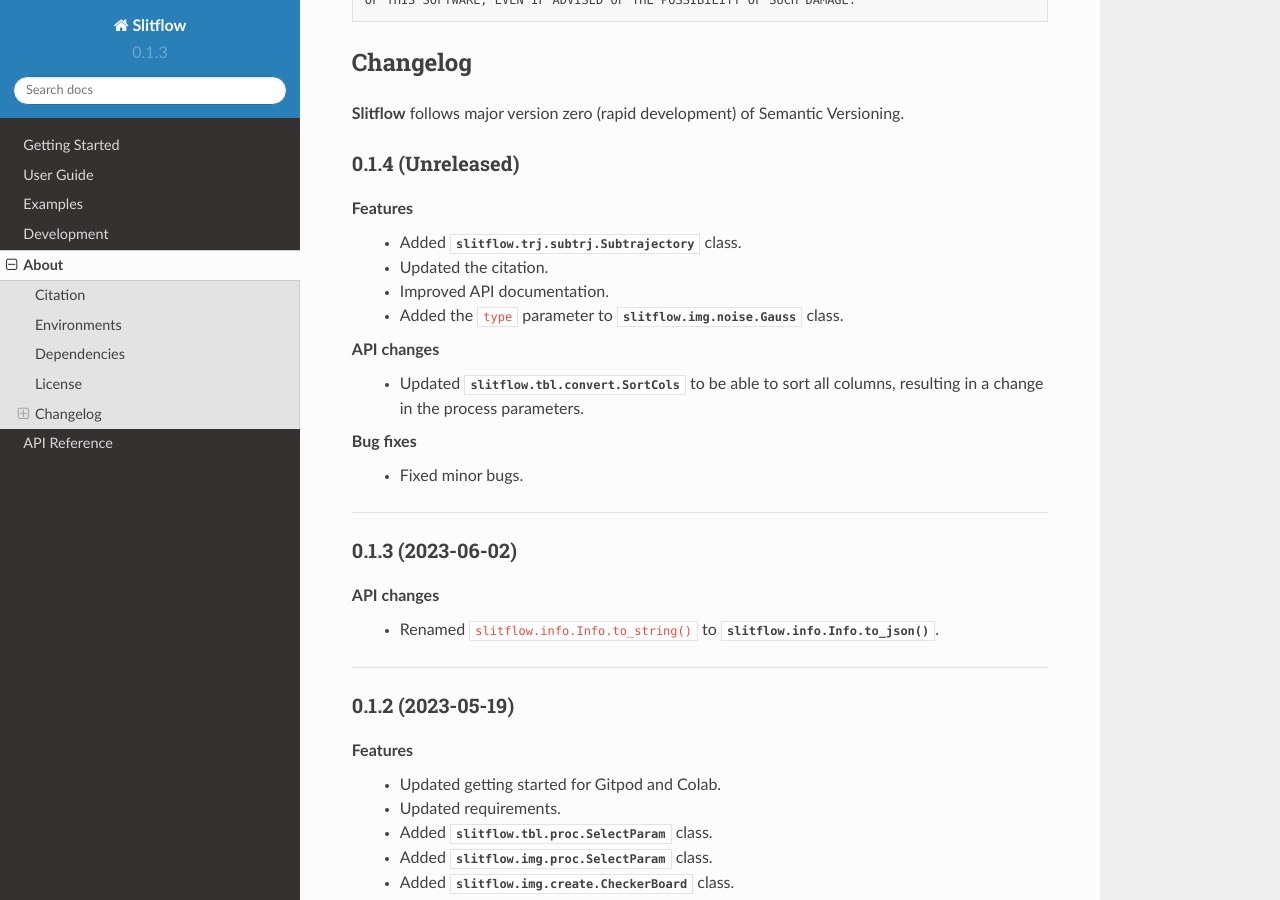
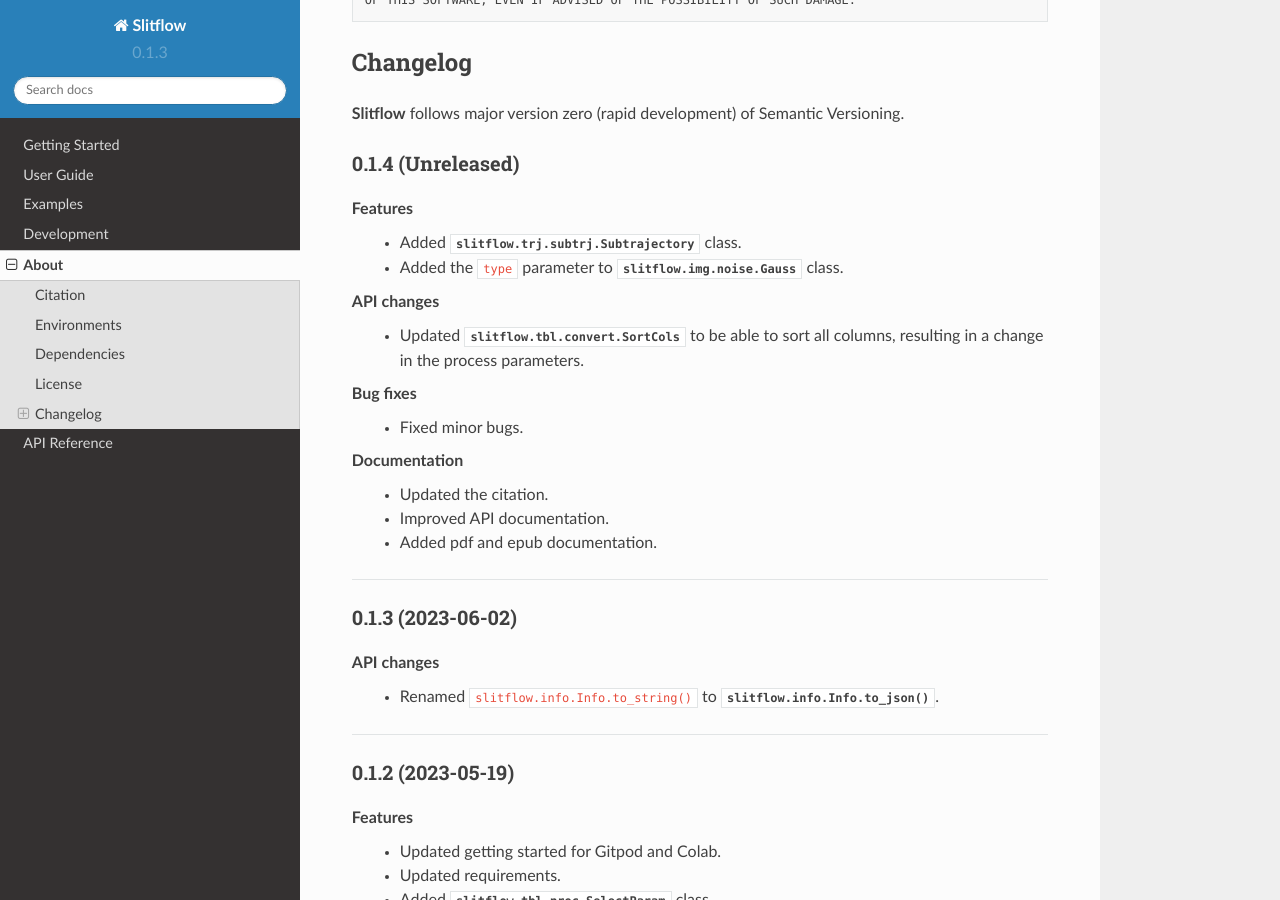
Before and after one commit to ikiyokawa/slitflow, a Sphinx documentation site: the page built from docs/about.rst, in a window 1280 px wide and 900 px high, scrolled down 1602 px. Built offline with Sphinx 7.4.7 and the Read the Docs theme 2.0.0, drawn with Linux system fonts in a browser that asks for light colours.

Commit message:
DOC: added pdf and epub documentation

```diff
--- a/docs/about.rst
+++ b/docs/about.rst
@@ -84,15 +84,18 @@
 
 Features
   * Added :class:`slitflow.trj.subtrj.Subtrajectory` class.
-  * Updated the citation.
-  * Improved API documentation.
   * Added the ``type`` parameter to :class:`slitflow.img.noise.Gauss` class.
 
 API changes
   * Updated :class:`slitflow.tbl.convert.SortCols` to be able to sort all columns, resulting in a change in the process parameters.
 
 Bug fixes
-    * Fixed minor bugs.
+  * Fixed minor bugs.
+
+Documentation
+  * Updated the citation.
+  * Improved API documentation.
+  * Added pdf and epub documentation.
 
 ----
 
```
Also changed, not shown: .readthedocs.yaml.
